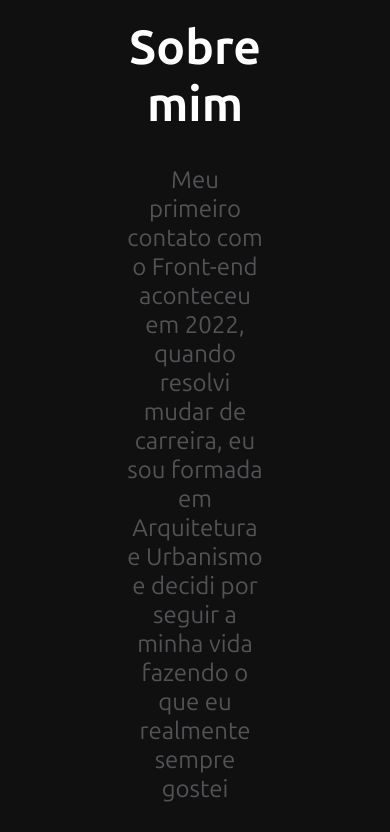
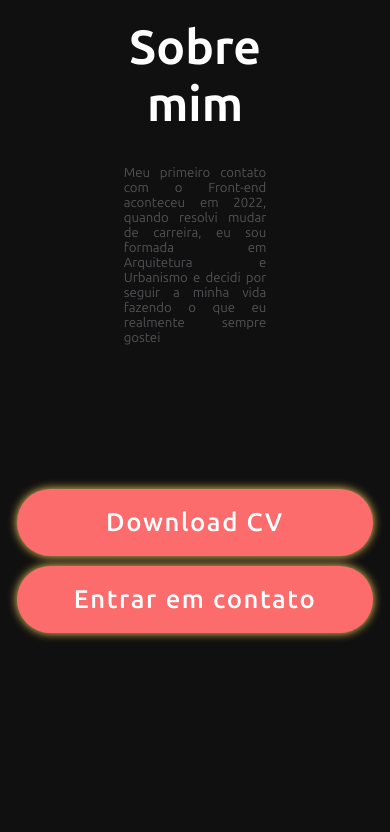
Before and after one commit to geizii/new-portfolio, a plain HTML site: page index.html in a window 390 px wide. Shown: the part 1209-2041 px from the top of the page. Drawn offline with nearby package versions, Linux system fonts and the light colour scheme.

Commit message:
:lipstick: feat: ajuste de tamanhos de textos no css

```diff
--- a/src/assets/styles/responsive.css
+++ b/src/assets/styles/responsive.css
@@ -122,7 +122,7 @@
     }
 }
 
-@media(max-width:412px) {
+@media(max-width:420px) {
 
     .home {
         flex-direction: column;
@@ -150,6 +150,11 @@
         font-size: 1rem;
     }
 
+    .about-content p {
+        text-align: justify;
+        font-size: .825rem;
+    }
+
     .about-contact {
         flex-direction: column;
     }
```
